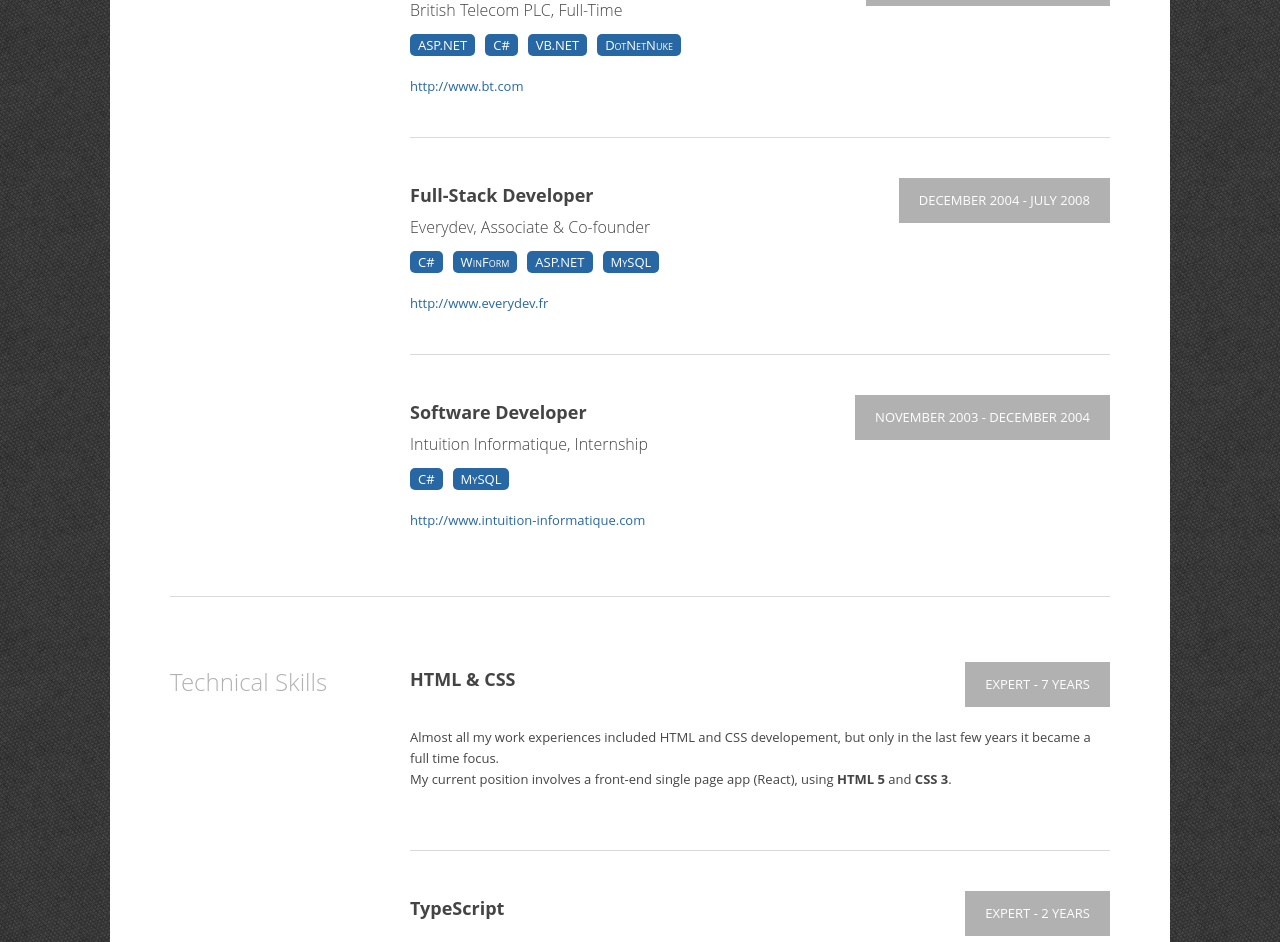
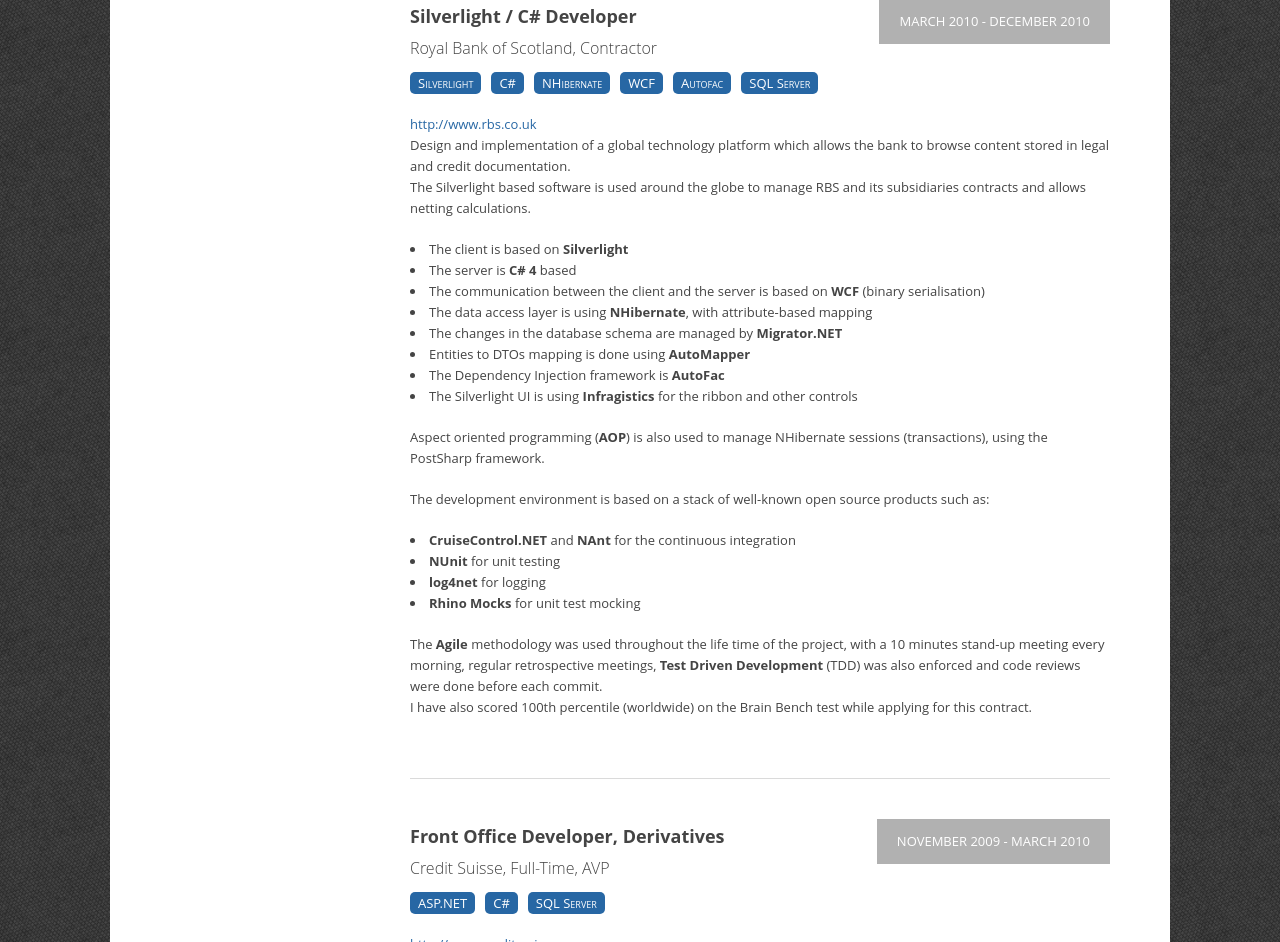
Before and after one commit to antoinejaussoin/cv, a React (Create React App) app: page / in a window 1280 px wide. Shown: the part 2940-3882 px from the top of the page. Built offline with nearby package versions, Linux system fonts and the light colour scheme; some icons are missing.

Commit message:
Adding Related skills

```diff
--- a/src/App.tsx
+++ b/src/App.tsx
@@ -4,6 +4,7 @@
 import "./css/layout.css";
 import "./css/skins/blue.css";
 import "./css/custom.css";
+import "./css/print.css";
 import cv from "./data/en";
 import Work from "./components/Work";
 import Profile from "./components/Profile";
@@ -18,7 +19,7 @@
 import ResponsiveImage from "./components/ResponsiveImage";
 
 const Main = () => {
-  const [toggled, toggle] = useState(false);
+  const [toggled, toggle] = useState(true);
   return (
     <div>
       <a href="https://github.com/antoinejaussoin/cv">
@@ -110,7 +111,7 @@
             </div>
           </div>
 
-          <div className="row cv-section">
+          <div className="row cv-section noprint">
             <div className="span12">
               <div className="projects">
                 {cv.projects.map((item, i) => (
@@ -125,8 +126,10 @@
               <div className="cv-section-title">
                 <h2>Work Experience</h2>
               </div>
-              Show details: &nbsp;&nbsp;
-              <WorkDetailsSwitch enabled={toggled} onChange={toggle} />
+              <div className="noprint">
+                Show details: &nbsp;&nbsp;
+                <WorkDetailsSwitch enabled={toggled} onChange={toggle} />
+              </div>
             </div>
             <div className="span9">
               {orderBy(cv.work, w => w.dates.from, "desc").map((item, i) => (
@@ -161,7 +164,7 @@
             </div>
           </div>
         </div>
-        <div id="footer">
+        <div id="footer" className="noprint">
           <div className="row">
             <div className="span12">
               <h4 className="copyright">
--- a/src/components/Skills.jsx
+++ b/src/components/Skills.jsx
@@ -1,5 +1,6 @@
-import React from 'react';
-import marked from 'marked';
+import React from "react";
+import marked from "marked";
+import Pill from "./Pill";
 
 export default ({ item }) => {
   const description = {
@@ -8,10 +9,23 @@
 
   return (
     <div className="cv-item">
-            <p className="period">{item.level} - {item.experience} years</p>
-            <h3><strong>{item.name}</strong></h3>
-            <br className="clear" />
-            <p dangerouslySetInnerHTML={description}></p>
+      <p className="period">
+        {item.level} - {item.experience} years
+      </p>
+      <h3>
+        <strong>{item.name}</strong>
+      </h3>
+      {item.related && item.related.length ? (
+        <ul className="techs">
+          {item.related.map(t => (
+            <li key={t}>
+              <Pill text={t} />
+            </li>
+          ))}
+        </ul>
+      ) : null}
+
+      <p dangerouslySetInnerHTML={description} />
     </div>
   );
 };
--- /dev/null
+++ b/src/css/print.css
@@ -0,0 +1,43 @@
+@media print {
+  body {
+    background: none;
+  }
+  #root > div:first-child > a {
+    display: none;
+  }
+
+  #wrap {
+    margin-top: 0;
+    max-width: 100%;
+  }
+
+  .noprint {
+    display: none;
+    visibility: hidden;
+    height: 0;
+  }
+
+  .row {
+    width: inherit;
+    padding: 20px 0;
+    margin: 0 40px;
+  }
+
+  .row {
+    display: flex;
+  }
+
+  .row .span3 {
+    flex: 3;
+  }
+
+  .row .span9 {
+    flex: 9;
+  }
+
+  .row .cv-item {
+    padding-bottom: 10px;
+    margin-bottom: 10px;
+    page-break-inside: avoid;
+  }
+}
--- a/src/data/en.js
+++ b/src/data/en.js
@@ -208,10 +208,9 @@
       techs: ["React", "TypeScript", "Styled Components", "Node.js"],
       website: "https://tsvenn.com/",
       description: `Front-End engineer on Two Sigma's **Venn** platform.${lr}
-      Venn is a platform that makes it simpler to select managers, choose assets and manage risk, via Two Sigma's factors analysis.${lr}
-      On the technical side, the front-end was originaly written in JavaScript (ES6), React, Redux, Redux-Saga and SCSS (with CSS Modules).${lr}
-      It was then rewritten to TypeScript, replacing Redux by React's context and more local state. We also replaced SCSS and CSS Modules by Styled Components.
-
+Venn is a platform that makes it simpler to select managers, choose assets and manage risk, via Two Sigma's factors analysis.${lr}
+On the technical side, the front-end was originaly written in JavaScript (ES6), React, Redux, Redux-Saga and SCSS (with CSS Modules).${lr}
+It was then rewritten to TypeScript, replacing Redux by React's context and more local state. We also replaced SCSS and CSS Modules by Styled Components.
       `
     }
   ],
@@ -242,26 +241,26 @@
   ],
   skills: [
     {
-      name: "HTML & CSS",
-      level: "Expert",
-      experience: 7,
-      description: `Almost all my work experiences included HTML and CSS developement, but only in the last few years it became a full time focus.${lr}
-My current position involves a front-end single page app (React), using **HTML 5** and **CSS 3**.`
-    },
-    {
       name: "TypeScript",
       level: "Expert",
       experience: 2,
-      description: `Complete rewrite of an entire codebase from JavaScript to TypeScript.${lr}
-
-  Related technologies:
-
-  - TS Lint`
+      related: ["TS Lint"],
+      description: `Complete rewrite of an entire codebase from JavaScript to TypeScript.${lr}`
     },
     {
       name: "Javascript",
       level: "Expert",
       experience: 7,
+      related: [
+        "AngularJS",
+        "Lodash",
+        "Moment.js",
+        "Mocha",
+        "Karma",
+        "Jest",
+        "Prettier",
+        "Enzyme"
+      ],
       description: `Expert knowledge of ES6 (ECMAScript 2015):${lr}
 - const / let
 - default parameters, spread operator
@@ -271,29 +270,35 @@
 - generators
 - promises
 
-And ES7 (async/await, decorators...)
-
-Related technologies:
-- AngularJS
-- Lodash / Underscore
-- Moment.js
-- Mocha, Karma, Jasmine, Sinon, Chai, Istanbul`
+And ES7 (async/await, decorators...)`
     },
     {
       name: "React",
       level: "Advanced",
       experience: 4,
-      description: `4-year full time experience of React, and related technologies:
-- Redux
-- Reselect
-- redux-saga
-- socket-io
-- Webpack (hot-reloading)`
+      related: [
+        "Redux",
+        "Reselect",
+        "Redux-Saga",
+        "Socket.IO",
+        "Webpack",
+        "Jest"
+      ],
+      description: `4-year full time experience of React.`
+    },
+    {
+      name: "HTML & CSS",
+      level: "Expert",
+      experience: 7,
+      related: ["CSS Modules", "SCSS/SASS", "Styled Components"],
+      description: `Almost all my work experiences included HTML and CSS developement, but only in the last few years it became a full time focus.${lr}
+My current position involves a front-end single page app (React), using **HTML 5** and **CSS 3**.`
     },
     {
       name: "Node",
       level: "Advanced",
       experience: 2,
+      related: ["Create-React-App", "Express"],
       description: `2-year experience with Node, at RBS.
 
 Experience with Node from 0.12 to the latest 6 (on personal projects), and NPM (on both v2 and v3).`
@@ -302,13 +307,17 @@
       name: ".NET",
       level: "Expert",
       experience: 8,
-      description: `.NET was the technology stack I started working with.${lr}
-Related techologies I have experience with:
-- C#
-- ASP.NET MVC
-- NHibernate
-- NUnit, MSpec, NAnt
-- SQL Server, MySQL`
+      related: [
+        "C#",
+        "ASP.NET MVC",
+        "NHibernate",
+        "NUnit",
+        "MSpec",
+        "NAnt",
+        "SQL Server",
+        "MySQL"
+      ],
+      description: `.NET was the technology stack I started working with.`
     }
   ],
   projects: [
```
Lines whose indentation alone changed are shown as unchanged.
